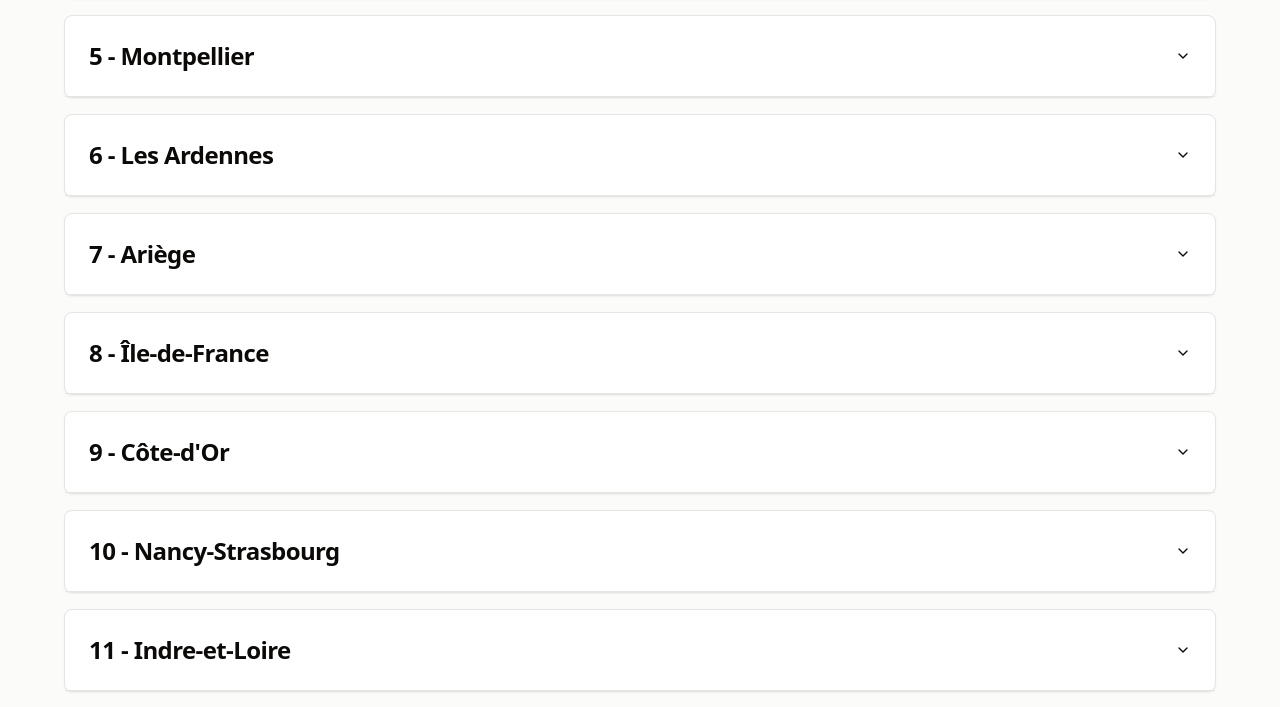
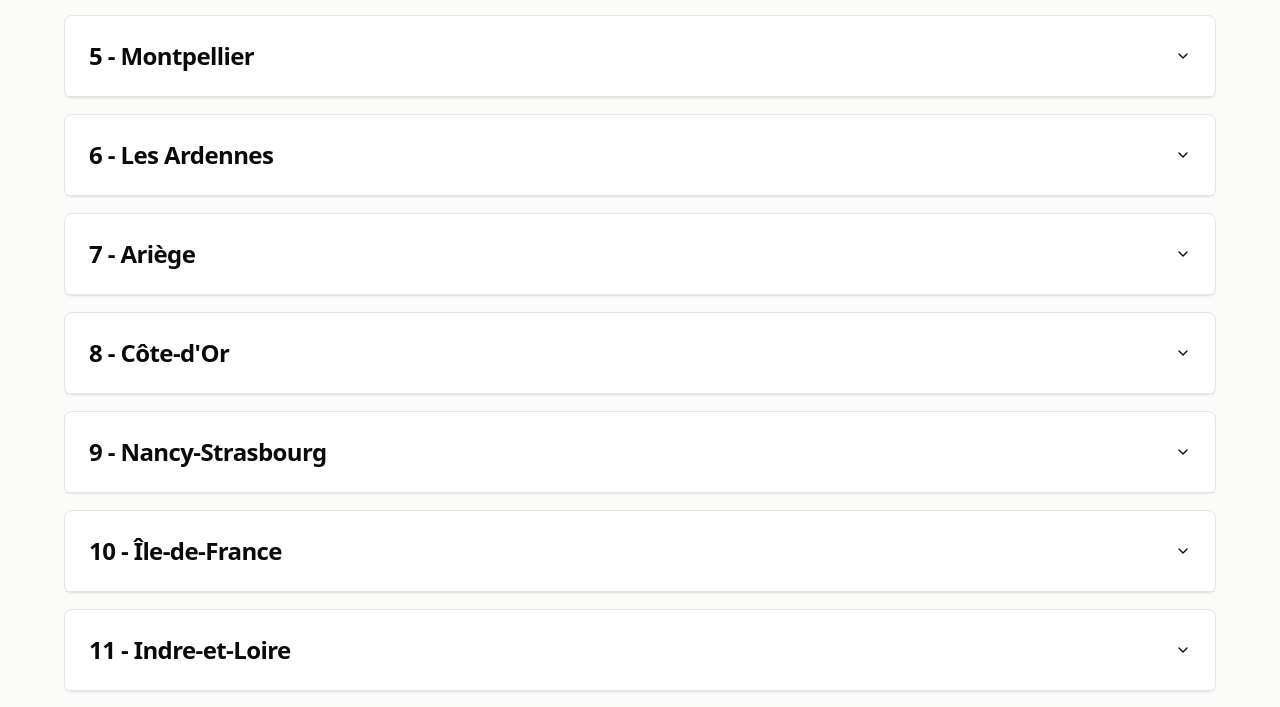
Before and after one commit to lahgolz/chasse-au-tr-sor-gmilgram, a Next.js app: page /etapes in a window 1280 px wide. Shown: the part 493-1200 px from the top of the page. Built offline with nearby package versions, Linux system fonts and the light colour scheme.

Commit message:
fix: update steps order

```diff
--- a/src/app/etapes/page.tsx
+++ b/src/app/etapes/page.tsx
@@ -398,7 +398,7 @@ export default function Steps() {
 						<AccordionItem value="item-1">
 							<AccordionTrigger className="py-0 pr-6 hover:no-underline">
 								<CardHeader className="w-full">
-									<CardTitle className="mr-auto text-lg md:text-2xl">8 - Île-de-France</CardTitle>
+									<CardTitle className="mr-auto text-lg md:text-2xl">8 - Côte-d'Or</CardTitle>
 								</CardHeader>
 							</AccordionTrigger>
 							<AccordionContent className="pb-0">
@@ -415,7 +415,7 @@ export default function Steps() {
 						<AccordionItem value="item-1">
 							<AccordionTrigger className="py-0 pr-6 hover:no-underline">
 								<CardHeader className="w-full">
-									<CardTitle className="mr-auto text-lg md:text-2xl">9 - Côte-d'Or</CardTitle>
+									<CardTitle className="mr-auto text-lg md:text-2xl">9 - Nancy-Strasbourg</CardTitle>
 								</CardHeader>
 							</AccordionTrigger>
 							<AccordionContent className="pb-0">
@@ -432,7 +432,7 @@ export default function Steps() {
 						<AccordionItem value="item-1">
 							<AccordionTrigger className="py-0 pr-6 hover:no-underline">
 								<CardHeader className="w-full">
-									<CardTitle className="mr-auto text-lg md:text-2xl">10 - Nancy-Strasbourg</CardTitle>
+									<CardTitle className="mr-auto text-lg md:text-2xl">10 - Île-de-France</CardTitle>
 								</CardHeader>
 							</AccordionTrigger>
 							<AccordionContent className="pb-0">
```
